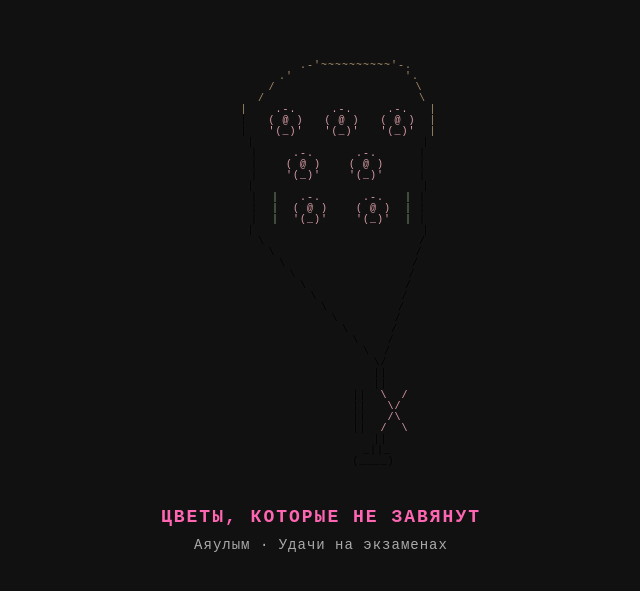
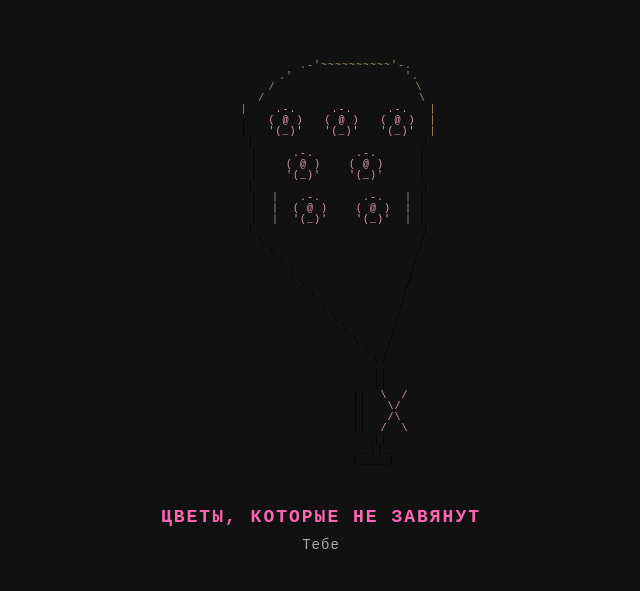
Before and after one commit to maksimking003-maker/byketik, a plain HTML site: page index.html in a window 1280 px wide. Shown: the part 119-710 px from the top of the page, without its empty margins (319-959 px from the left). Drawn offline with Linux system fonts and the light colour scheme.

Commit message:
Update index.html

```diff
--- a/index.html
+++ b/index.html
@@ -93,7 +93,7 @@
 </pre>
 
 <div class="caption">Цветы, которые не завянут</div>
-<div class="sub">Аяулым · Удачи на экзаменах</div>
+<div class="sub">Тебе</div>
 
 </body>
 </html>
```
